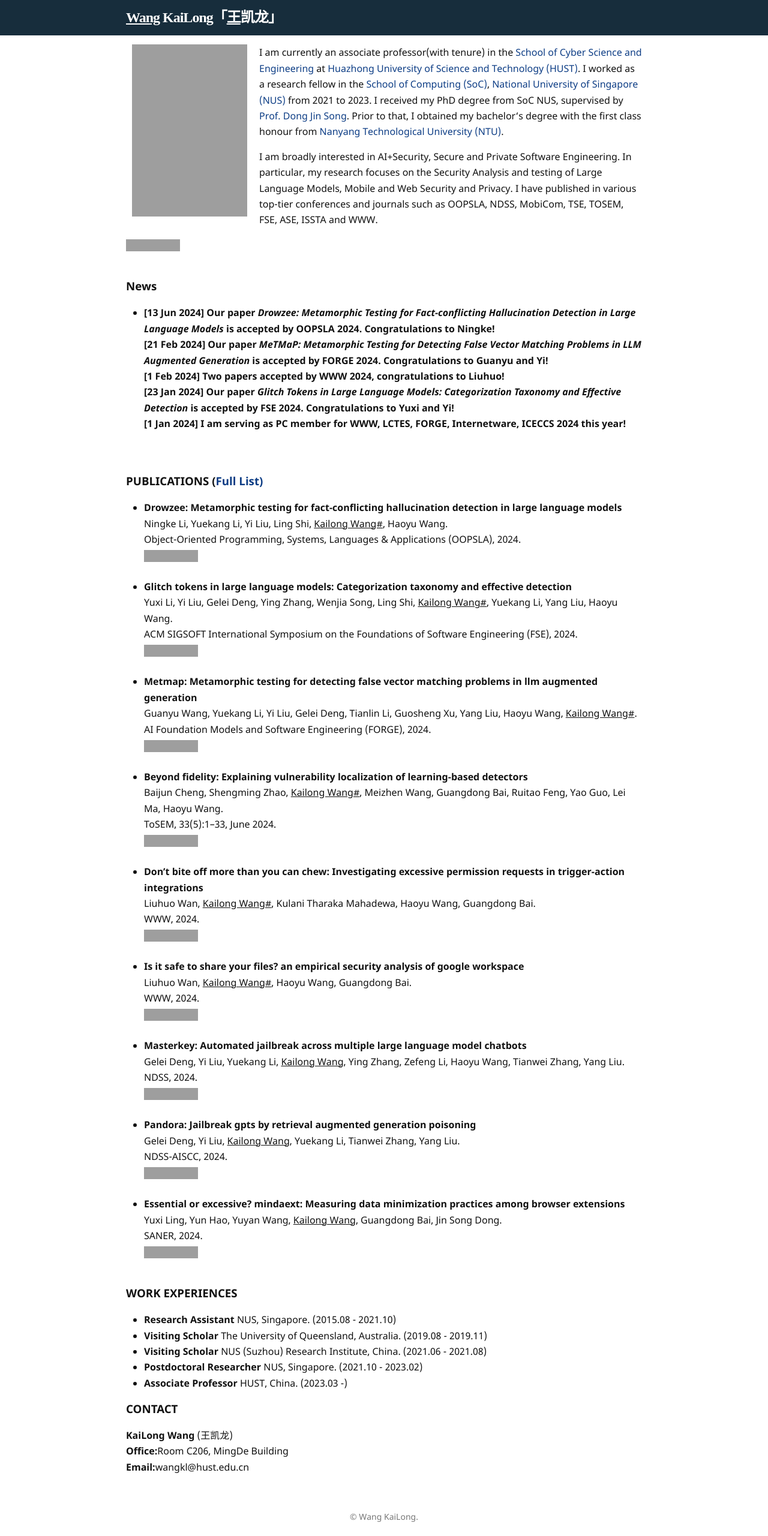
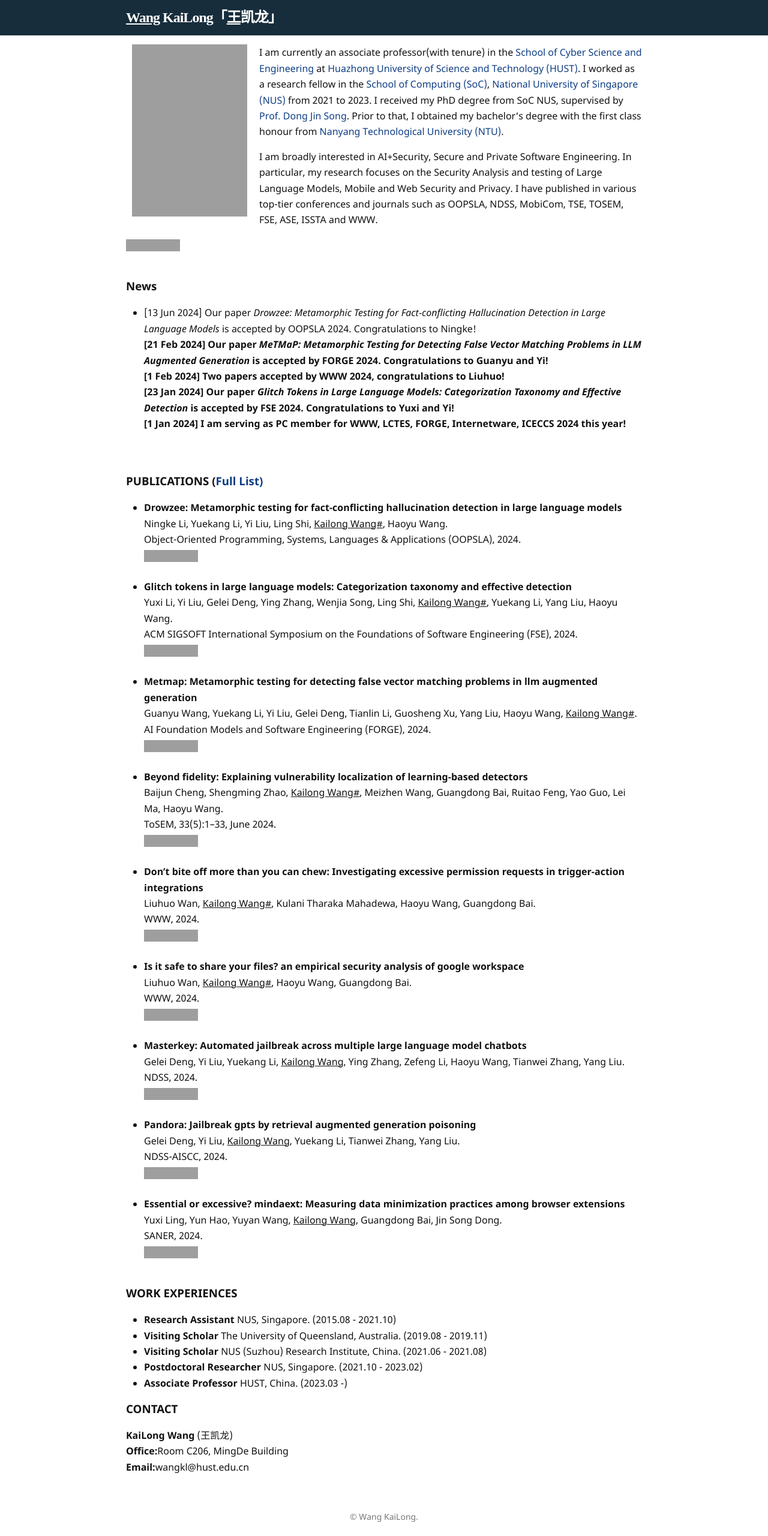
Before and after one commit to izZCrown/izZCrown.github.io, a Jekyll site: the page built from index.html, in a window 1280 px wide. Shown: the whole page at 60% size. Built offline with Jekyll 4.4.1, drawn with Linux system fonts in a browser that asks for light colours; some web fonts are replaced; grey boxes are pictures that could not be loaded.

Commit message:
Initial commit

```diff
--- a/index.html
+++ b/index.html
@@ -70,7 +70,7 @@
     <li>
       <!-- <a style="color:red;" > [New!] </a> -->
       <!-- <b><a href="assets/papers/InputReflector-Paper.pdf"> Repairing Failure-inducing Inputs with Input Reflection.</a></b> -->
-      <b>[13 Jun 2024] Our paper <i>Drowzee: Metamorphic Testing for Fact-conflicting Hallucination Detection in Large Language Models</i> is accepted by OOPSLA 2024. Congratulations to Ningke!</b> <br/>
+      [13 Jun 2024] Our paper <i>Drowzee: Metamorphic Testing for Fact-conflicting Hallucination Detection in Large Language Models</i> is accepted by OOPSLA 2024. Congratulations to Ningke! <br/>
       <b>[21 Feb 2024] Our paper <i>MeTMaP: Metamorphic Testing for Detecting False Vector Matching Problems in LLM Augmented Generation</i> is accepted by FORGE 2024. Congratulations to Guanyu and Yi!</b> <br/>
       <b>[1 Feb 2024] Two papers accepted by WWW 2024, congratulations to Liuhuo!</b> <br/>
       <b>[23 Jan 2024] Our paper <i>Glitch Tokens in Large Language Models: Categorization Taxonomy and Effective Detection</i> is accepted by FSE 2024. Congratulations to Yuxi and Yi!</b> <br/>
```
